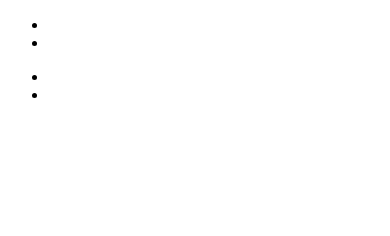
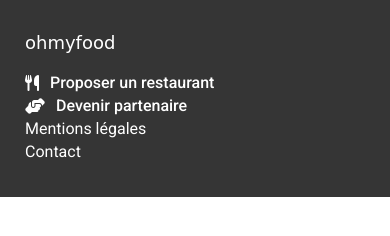
Before and after one commit to LB-Squishy/site-ohmyfood, a website: page index.html in a window 390 px wide. Drawn offline with Linux system fonts and the light colour scheme; a web font is replaced by a local one.

Commit message:
Footer responsive

```diff
--- a/SASS/Base/_normalize.scss
+++ b/SASS/Base/_normalize.scss
@@ -0,0 +1,28 @@
+/***** General *****/
+
+* {
+    font-family:'Roboto', sans-serif;
+}
+
+body {
+    display: flex;
+    justify-content: center;
+    width: 100%;
+    box-sizing: border-box;
+    font-size: 16px;
+    margin: 0;
+}
+
+ul {
+    list-style: none;
+    margin: 0;
+    padding: 0;
+}
+
+a {
+    text-decoration: none;
+}
+
+p {
+    margin: 0;
+}
--- a/SASS/Layouts/_footer.scss
+++ b/SASS/Layouts/_footer.scss
@@ -0,0 +1,53 @@
+.footer-container {
+    display: flex;
+    width: 100%;
+    height: 197px;
+    background-color: $grey;
+    color: $white;
+    @include desktop {
+        justify-content: flex-end;
+        height: 114px;
+    }
+}
+
+.footer-content {
+    display: flex;
+    flex-direction: column;
+    margin: auto 25px;
+    @include desktop {
+        flex-direction: row-reverse;
+        margin: auto 80px;
+    }
+    &__title {
+        font-family: 'Shrikhand', cursive;
+        font-size: 18px;
+        margin: 0 0 16px 0;
+        @include desktop {
+            align-self: center;
+            margin: 0 30px 0 0;
+        }
+    }
+    &__list {
+        @include desktop {
+            display: flex;
+            flex-direction: row;
+            align-items: center;
+        }
+        &--position {
+            margin: 4px 40px 4px auto;
+        }
+    }
+}
+
+.footer-link {
+    display: flex;
+    align-items: center;
+    color: $white;
+    font-weight: 500;
+    &__fa {
+        margin-right: 11px;
+    }
+    &__light-font {
+        font-weight: 400;
+    }
+}
--- a/SASS/Utils/_mixins.scss
+++ b/SASS/Utils/_mixins.scss
@@ -0,0 +1,13 @@
+/*****Media Queries*****/
+
+@mixin touchpad {
+    @media (min-width: 426px) {
+        @content;
+    }
+}
+
+@mixin desktop {
+    @media (min-width: 769px) {
+        @content;
+    }
+}
--- a/SASS/Utils/_variables.scss
+++ b/SASS/Utils/_variables.scss
@@ -0,0 +1,11 @@
+/*****Color list*****/
+
+$light-green: #99e2d0;
+$green: #008766;
+$light-blue: #89c8fa;
+$blue: #003a68;
+$primary: #9356dc;
+$light-grey: #eaeaea;
+$grey: #353535;
+$white: #ffffff;
+$black: #000000;
--- a/SASS/main.scss
+++ b/SASS/main.scss
@@ -8,19 +8,9 @@
 
 @import "./Components/buttons";
 @import "./Components/carousel";
-@import "./Components/dropdown";
 
 @import "./Layouts/header";
 @import "./Layouts/nav";
 @import "./Layouts/article";
 @import "./Layouts/form";
 @import "./Layouts/footer";
-
-@import "./Pages/home";
-@import "./Pages/blog";
-@import "./Pages/contact";
-
-@import "./Themes/admin";
-@import "./Themes/user";
-
-@import "./Vendors/bootstrap";
--- a/index.html
+++ b/index.html
@@ -5,6 +5,10 @@
     <meta http-equiv="X-UA-Compatible" content="IE=edge">
     <meta name="viewport" content="width=device-width, initial-scale=1.0">
     <link rel="stylesheet" href="./assets/CSS/style.css">
+    <script src="https://kit.fontawesome.com/749a47ec2c.js" crossorigin="anonymous"></script>
+    <link rel="preconnect" href="https://fonts.googleapis.com">
+    <link rel="preconnect" href="https://fonts.gstatic.com" crossorigin>
+    <link href="https://fonts.googleapis.com/css2?family=Roboto:wght@300;400;500;700&family=Shrikhand&display=swap" rel="stylesheet">
     <title>ohmyfood/homepage</title>
 </head>
 <body>
@@ -16,7 +20,7 @@
             </ul>
         </nav>
     </header>
-    <main class="main-container">
+    <main>
         <section class="nom-section">
             <article class="nom-article">
             </article>
@@ -25,10 +29,33 @@
         </section>
     </main>
     <footer class="footer-container">
-        <ul>
-            <li><a href="#"></a></li>
-            <li><a href="#"></a></li>
-        </ul>
+        <div class="footer-content">
+            <p class="footer-content__title">ohmyfood</p>
+            <ul class="footer-content__list">
+                <li class="footer-content__list--position">
+                    <a href="mailto:#" class="footer-link">
+                        <i class="fa-solid fa-utensils footer-link__fa"></i>
+                        <p>Proposer un restaurant</p>
+                    </a>
+                </li>
+                <li class="footer-content__list--position">
+                    <a href="mailto:#" class="footer-link">
+                        <i class="fa-solid fa-handshake-angle footer-link__fa"></i>
+                        <p>Devenir partenaire</p>
+                    </a>
+                </li>
+                <li class="footer-content__list--position">
+                    <a href="#" class="footer-link">
+                        <p class="footer-link__light-font">Mentions légales</p>
+                    </a>
+                </li>
+                <li class="footer-content__list--position">
+                    <a href="mailto:#" class="footer-link">
+                        <p class="footer-link__light-font">Contact</p>
+                    </a>
+                </li>
+            </ul>
+        </div>
     </footer>
 </body>
 </html>
```
Also changed, not shown: assets/CSS/style.css, 1 other file.
